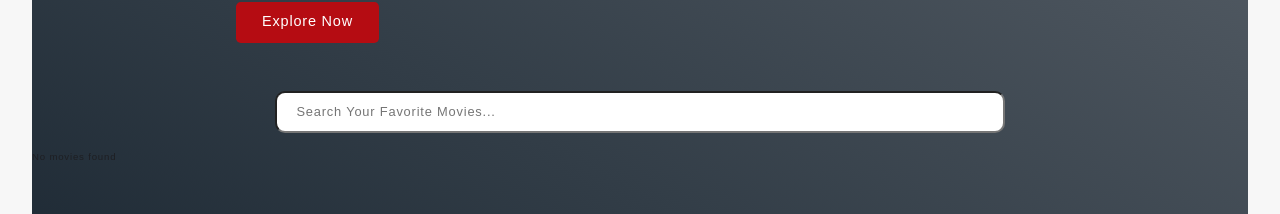
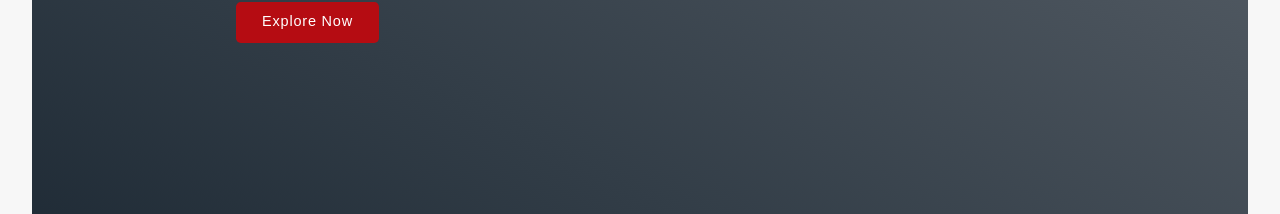
Before and after one commit to Sonushavik/FilmFlare, a React (Vite) app: page / in a window 1280 px wide. Shown: the part 445-659 px from the top of the page. Built offline with nearby package versions, Linux system fonts and the light colour scheme.

Commit message:
updating home

```diff
--- a/src/pages/Home.jsx
+++ b/src/pages/Home.jsx
@@ -1,6 +1,5 @@
 import React from 'react'
 import { NavLink } from 'react-router'
-import Movie from './Movie'
 
 const Home = () => {
   return (
@@ -34,7 +33,6 @@ const Home = () => {
         </div>
       </div>
     </section>
-    <Movie/>
   </main>
   )
 }
```
